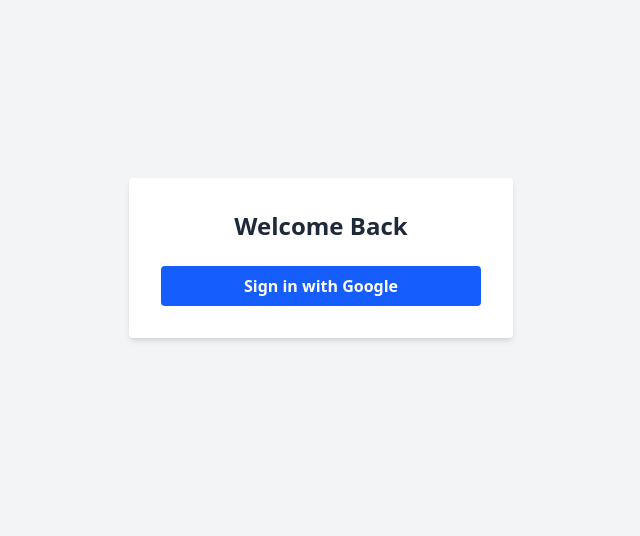
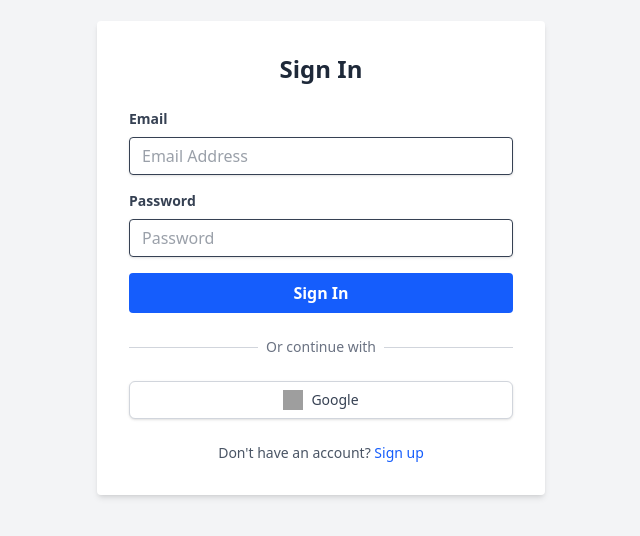
Before and after one commit to Rishi-Sarmah/hrms-protocole, a React app: page /login in a window 1280 px wide. Shown: the part 142-678 px from the top of the page, without its empty margins (319-959 px from the left). Built offline with nearby package versions, Linux system fonts and the light colour scheme; no server answers; grey boxes are pictures that could not be loaded; the HTML template or start-up script is replaced by a standard one.

Commit message:
Firebase setup

```diff
--- a/src/contexts/AuthContext.tsx
+++ b/src/contexts/AuthContext.tsx
@@ -1,12 +1,20 @@
 import React, { createContext, useContext, useEffect, useState } from 'react';
-import { signInWithPopup, signOut, onAuthStateChanged } from 'firebase/auth';
-import type { User } from 'firebase/auth';
+import {
+  signInWithPopup,
+  signOut,
+  onAuthStateChanged,
+  signInWithEmailAndPassword,
+  createUserWithEmailAndPassword
+} from 'firebase/auth';
+import type { User, UserCredential } from 'firebase/auth';
 import { auth, googleProvider } from '../firebase';
 
 interface AuthContextType {
   user: User | null;
   loading: boolean;
-  signInWithGoogle: () => Promise<void>;
+  signInWithGoogle: () => Promise<UserCredential>;
+  loginWithEmail: (email: string, password: string) => Promise<UserCredential>;
+  registerWithEmail: (email: string, password: string) => Promise<UserCredential>;
   logout: () => Promise<void>;
 }
 
@@ -34,25 +42,30 @@
   }, []);
 
   const signInWithGoogle = async () => {
-    try {
-      await signInWithPopup(auth, googleProvider);
-    } catch (error) {
-      console.error("Error signing in with Google", error);
-      throw error;
-    }
+    return await signInWithPopup(auth, googleProvider);
+  };
+
+  const loginWithEmail = async (email: string, password: string) => {
+    return await signInWithEmailAndPassword(auth, email, password);
+  };
+
+  const registerWithEmail = async (email: string, password: string) => {
+    return await createUserWithEmailAndPassword(auth, email, password);
   };
 
   const logout = async () => {
-    try {
-      await signOut(auth);
-    } catch (error) {
-      console.error("Error signing out", error);
-      throw error;
-    }
+    await signOut(auth);
   };
 
   return (
-    <AuthContext.Provider value={{ user, loading, signInWithGoogle, logout }}>
+    <AuthContext.Provider value={{
+      user,
+      loading,
+      signInWithGoogle,
+      loginWithEmail,
+      registerWithEmail,
+      logout
+    }}>
       {!loading && children}
     </AuthContext.Provider>
   );
--- a/src/pages/Login.tsx
+++ b/src/pages/Login.tsx
@@ -1,10 +1,17 @@
 import { useAuth } from '../contexts/AuthContext';
 import { useNavigate } from 'react-router-dom';
-import { useEffect } from 'react';
+import { useEffect, useState } from 'react';
+import type { FormEvent } from 'react';
 
 export default function Login() {
-  const { signInWithGoogle, user } = useAuth();
+  const { signInWithGoogle, loginWithEmail, registerWithEmail, user } = useAuth();
   const navigate = useNavigate();
+
+  const [isLogin, setIsLogin] = useState<boolean>(true);
+  const [email, setEmail] = useState<string>('');
+  const [password, setPassword] = useState<string>('');
+  const [error, setError] = useState<string | null>(null);
+  const [loading, setLoading] = useState<boolean>(false);
 
   useEffect(() => {
     if (user) {
@@ -12,25 +19,139 @@
     }
   }, [user, navigate]);
 
-  const handleLogin = async () => {
+  const handleGoogleLogin = async () => {
     try {
+      setError(null);
+      setLoading(true);
       await signInWithGoogle();
       navigate('/');
-    } catch (error) {
-      console.error(error);
+    } catch (err: unknown) {
+      if (err instanceof Error) {
+        setError(err.message);
+      } else {
+        setError("An unexpected error occurred during Google sign in.");
+      }
+    } finally {
+      setLoading(false);
+    }
+  };
+
+  const handleEmailAuth = async (e: FormEvent) => {
+    e.preventDefault();
+    setError(null);
+    setLoading(true);
+
+    try {
+      if (isLogin) {
+        await loginWithEmail(email, password);
+      } else {
+        await registerWithEmail(email, password);
+      }
+      navigate('/');
+    } catch (err: unknown) {
+       if (err instanceof Error) {
+        // Firebase auth errors are a bit messy, let's try to make them cleaner
+        let message = err.message;
+        if (message.includes("auth/user-not-found")) message = "No account found with this email.";
+        if (message.includes("auth/wrong-password")) message = "Incorrect password.";
+        if (message.includes("auth/email-already-in-use")) message = "Email is already in use.";
+        if (message.includes("auth/weak-password")) message = "Password should be at least 6 characters.";
+        if (message.includes("auth/invalid-email")) message = "Invalid email address.";
+        setError(message);
+      } else {
+        setError("An unexpected error occurred.");
+      }
+    } finally {
+      setLoading(false);
     }
   };
 
   return (
     <div className="flex items-center justify-center min-h-screen bg-gray-100">
-      <div className="p-8 bg-white rounded shadow-md w-full max-w-sm text-center">
-        <h1 className="mb-6 text-2xl font-bold text-gray-800">Welcome Back</h1>
-        <button
-          onClick={handleLogin}
-          className="w-full px-4 py-2 font-bold text-white bg-blue-600 rounded hover:bg-blue-700 transition duration-300 focus:outline-none focus:ring-2 focus:ring-blue-500 focus:ring-opacity-50"
-        >
-          Sign in with Google
-        </button>
+      <div className="p-8 bg-white rounded shadow-md w-full max-w-md">
+        <h1 className="mb-6 text-2xl font-bold text-center text-gray-800">
+          {isLogin ? 'Sign In' : 'Create Account'}
+        </h1>
+
+        {error && (
+          <div className="mb-4 p-3 bg-red-100 border border-red-400 text-red-700 rounded relative" role="alert">
+            <span className="block sm:inline">{error}</span>
+          </div>
+        )}
+
+        <form onSubmit={handleEmailAuth} className="space-y-4">
+          <div>
+            <label className="block text-gray-700 text-sm font-bold mb-2" htmlFor="email">
+              Email
+            </label>
+            <input
+              id="email"
+              type="email"
+              value={email}
+              onChange={(e) => setEmail(e.target.value)}
+              className="shadow appearance-none border rounded w-full py-2 px-3 text-gray-700 leading-tight focus:outline-none focus:shadow-outline"
+              placeholder="Email Address"
+              required
+            />
+          </div>
+          <div>
+            <label className="block text-gray-700 text-sm font-bold mb-2" htmlFor="password">
+              Password
+            </label>
+            <input
+              id="password"
+              type="password"
+              value={password}
+              onChange={(e) => setPassword(e.target.value)}
+              className="shadow appearance-none border rounded w-full py-2 px-3 text-gray-700 leading-tight focus:outline-none focus:shadow-outline"
+              placeholder="Password"
+              required
+              minLength={6}
+            />
+          </div>
+
+          <button
+            type="submit"
+            disabled={loading}
+            className="w-full bg-blue-600 hover:bg-blue-700 text-white font-bold py-2 px-4 rounded focus:outline-none focus:shadow-outline transition duration-300 disabled:opacity-50"
+          >
+            {loading ? 'Processing...' : (isLogin ? 'Sign In' : 'Sign Up')}
+          </button>
+        </form>
+
+        <div className="mt-6">
+          <div className="relative">
+            <div className="absolute inset-0 flex items-center">
+              <div className="w-full border-t border-gray-300"></div>
+            </div>
+            <div className="relative flex justify-center text-sm">
+              <span className="px-2 bg-white text-gray-500">Or continue with</span>
+            </div>
+          </div>
+
+          <div className="mt-6">
+            <button
+              onClick={handleGoogleLogin}
+              disabled={loading}
+              className="w-full flex items-center justify-center px-4 py-2 border border-gray-300 shadow-sm text-sm font-medium rounded-md text-gray-700 bg-white hover:bg-gray-50 focus:outline-none focus:ring-2 focus:ring-offset-2 focus:ring-blue-500 disabled:opacity-50"
+            >
+              <img className="h-5 w-5 mr-2" src="https://www.svgrepo.com/show/475656/google-color.svg" alt="Google logo" />
+              Google
+            </button>
+          </div>
+        </div>
+
+        <div className="mt-6 text-center">
+          <p className="text-sm text-gray-600">
+            {isLogin ? "Don't have an account? " : "Already have an account? "}
+            <button
+              onClick={() => setIsLogin(!isLogin)}
+              className="font-medium text-blue-600 hover:text-blue-500 focus:outline-none"
+            >
+              {isLogin ? 'Sign up' : 'Sign in'}
+            </button>
+          </p>
+        </div>
       </div>
     </div>
   );
```
Also changed, not shown: src/pages/Dashboard.tsx (+54 -35 lines).
